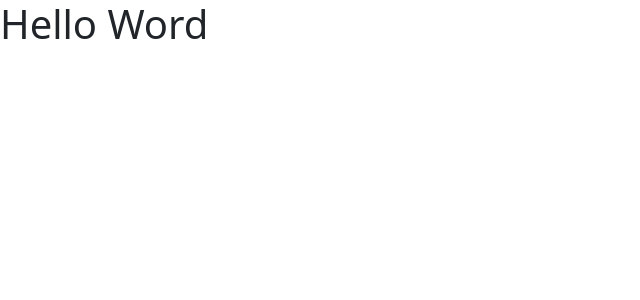
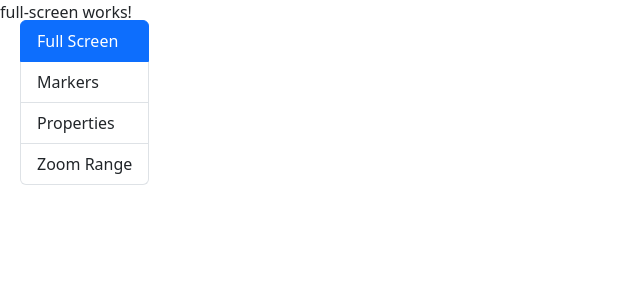
Before and after one commit to Angular-Codes/08-maps-app, an Angular app: page /maps/full-screen in a window 1280 px wide. Shown: the top 300 px of the page, without its empty margins (0-640 px from the left). Built offline with nearby package versions, Linux system fonts and the light colour scheme.

Commit message:
menu roting

```diff
--- a/src/app/app.component.css
+++ b/src/app/app.component.css
@@ -0,0 +1,7 @@
+
+app-menu {
+  position: fixed;
+  top: 20px;
+  left: 20px;
+  z-index: 999;
+}
--- a/src/app/app.component.html
+++ b/src/app/app.component.html
@@ -1 +1,2 @@
-<h1>Hello Word</h1>
+<app-menu></app-menu>
+<router-outlet></router-outlet>
--- a/src/app/shared/menu/menu.component.css
+++ b/src/app/shared/menu/menu.component.css
@@ -0,0 +1,3 @@
+li {
+  cursor: pointer;
+}
--- a/src/app/shared/menu/menu.component.html
+++ b/src/app/shared/menu/menu.component.html
@@ -1 +1,14 @@
-<p>menu works!</p>
+<ul class="list-group">
+  <li
+    *ngFor="let item of menuItems"
+    routerLinkActive="active"
+    class="list-group-item"
+  >
+    <a
+      class="nav-link"
+      [routerLink]="item.path"
+    >
+      {{ item.name }}
+    </a>
+  </li>
+</ul>
--- a/src/app/shared/menu/menu.component.ts
+++ b/src/app/shared/menu/menu.component.ts
@@ -1,4 +1,10 @@
 import { Component } from '@angular/core';
+
+
+interface MenuItem {
+  path: string;
+  name: string;
+}
 
 @Component({
   selector: 'app-menu',
@@ -7,4 +13,12 @@ import { Component } from '@angular/core';
 })
 export class MenuComponent {
 
+  menuItems: MenuItem[] = [
+    { path: '/maps/full-screen', name: 'Full Screen' },
+    { path: '/maps/markers', name: 'Markers' },
+    { path: '/maps/properties', name: 'Properties' },
+    { path: '/maps/zoom-range', name: 'Zoom Range' }
+  ];
+
+
 }
```
